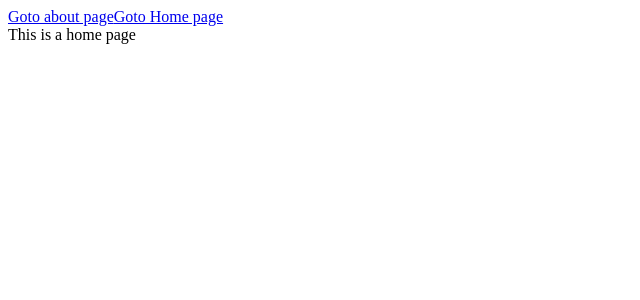
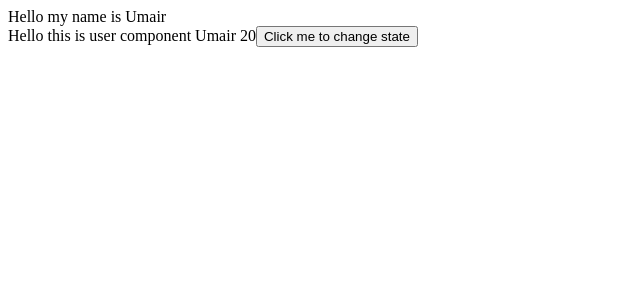
Before and after one commit to umairx97/react-course, a React (Create React App) app: page / in a window 1280 px wide. Shown: the top 300 px of the page, without its empty margins (0-640 px from the left). Built offline with nearby package versions, Linux system fonts and the light colour scheme.

Commit message:
Studied Redux

```diff
--- a/package.json
+++ b/package.json
@@ -5,8 +5,10 @@
   "dependencies": {
     "react": "^16.8.3",
     "react-dom": "^16.8.3",
+    "react-redux": "^7.0.3",
     "react-router-dom": "^5.0.0",
-    "react-scripts": "2.1.5"
+    "react-scripts": "2.1.5",
+    "redux": "^4.0.1"
   },
   "scripts": {
     "start": "react-scripts start",
--- a/src/App.js
+++ b/src/App.js
@@ -1,20 +1,26 @@
-import React, { Component } from "react";
-import "./App.css";
+import React, { Component } from 'react'
+import {connect} from 'react-redux'
+import User from './User';
 
-const App = () => {
-  return (
-    <div>
-      <div className="card">
-        <img src="/images/img_avatar.png" alt="Avatar" style = {{width: '100%'}} />
-        <div className="container">
-          <h4>
-            <b>John Doe</b>
-          </h4>
-          <p>Architect & Engineer</p>
-        </div>
+
+class App extends Component {
+
+  render() {
+    return (
+      <div>
+        Hello my name is {this.props.isLoggedin}
+        <User/>
       </div>
-    </div>
-  );
-};
+    )
+  }
+}
 
-export default App;
+
+const mapStateToProps = (state) => {
+  return {
+    isLoggedin: state.user_reducer.isLoggedin
+  }
+
+}
+
+export default connect(mapStateToProps,null)(App)
--- /dev/null
+++ b/src/Store/reducers/index.js
@@ -0,0 +1,6 @@
+import {combineReducers} from 'redux';
+import {user_reducer} from './user_reducer';
+
+export const rootReducer = combineReducers({
+    user_reducer,
+})
--- /dev/null
+++ b/src/Store/reducers/user_reducer.js
@@ -0,0 +1,26 @@
+
+
+
+
+const initialState = {
+    isLoggedin: 'Umair',
+    age: 20
+}
+
+export const user_reducer = (state = initialState , action) => {
+    switch(action.type){
+        case 'ADD_USER':
+            return {
+                ...state,
+                isLoggedin: action.name
+            }
+
+
+        default:
+            return state
+
+    }
+
+
+
+}
--- /dev/null
+++ b/src/User.js
@@ -0,0 +1,28 @@
+import React, { Component } from 'react'
+import { connect } from 'react-redux';
+import {changeUser} from './action/user_action'
+
+ class User extends Component {
+  render() {
+      console.log(this.props)
+    return (
+      <div>
+        Hello this is user component {this.props.name} {this.props.age}
+
+        <button onClick = {this.props.changeUser}>Click me to change state</button>
+      </div>
+    )
+  }
+}
+
+
+
+const mapStateToProps = (state) => {
+    return {
+      name: state.user_reducer.isLoggedin,
+      age: state.user_reducer.age
+    }
+
+  }
+
+  export default connect(mapStateToProps,{changeUser})(User)
--- /dev/null
+++ b/src/action/user_action.js
@@ -0,0 +1,6 @@
+export const changeUser = () => {
+    return {
+        type: 'ADD_USER',
+        name: 'Mehar'
+    }
+}
--- a/src/index.js
+++ b/src/index.js
@@ -1,33 +1,16 @@
 import React from "react";
 import ReactDOM from "react-dom";
-import { BrowserRouter, Route, Link, Switch } from "react-router-dom";
+import App from "./App";
 
-const Home = props => {
-  console.log(props);
-  return <div>This is a home page</div>;
-};
+import { Provider } from "react-redux";
+import {createStore} from 'redux';
+import {rootReducer} from './Store/reducers'
 
-const About = props => {
-  console.log(props);
+const store = createStore(rootReducer, window.__REDUX_DEVTOOLS_EXTENSION__ && window.__REDUX_DEVTOOLS_EXTENSION__())
 
-  return <div>This is a about page</div>;
-};
-
-class App extends React.Component {
-  render() {
-    return (
-      <div>
-        <BrowserRouter>
-          <Link to="/about">Goto about page</Link>
-          <Link to="/">Goto Home page</Link>
-          <Switch>
-            <Route path="/" exact render={() => <Home name="umair" />} />
-            <Route path="/about" exact component={About} />
-          </Switch>
-        </BrowserRouter>
-      </div>
-    );
-  }
-}
-
-ReactDOM.render(<App />, document.getElementById("root"));
+ReactDOM.render(
+  <Provider store = {store}>
+    <App />
+  </Provider>,
+  document.getElementById("root")
+);
```
Also changed, not shown: src/Umair.js (added), 1 other file (tests, documents, lock files or other folders).
